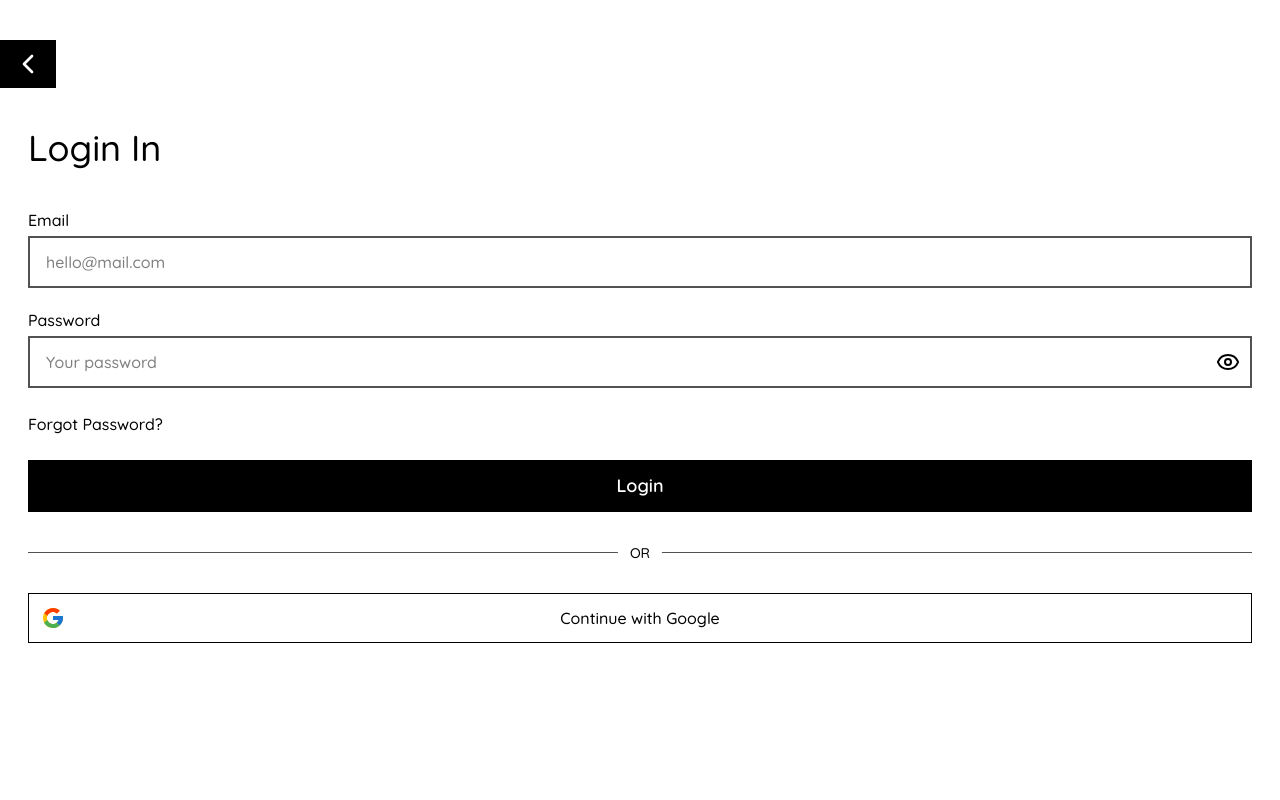
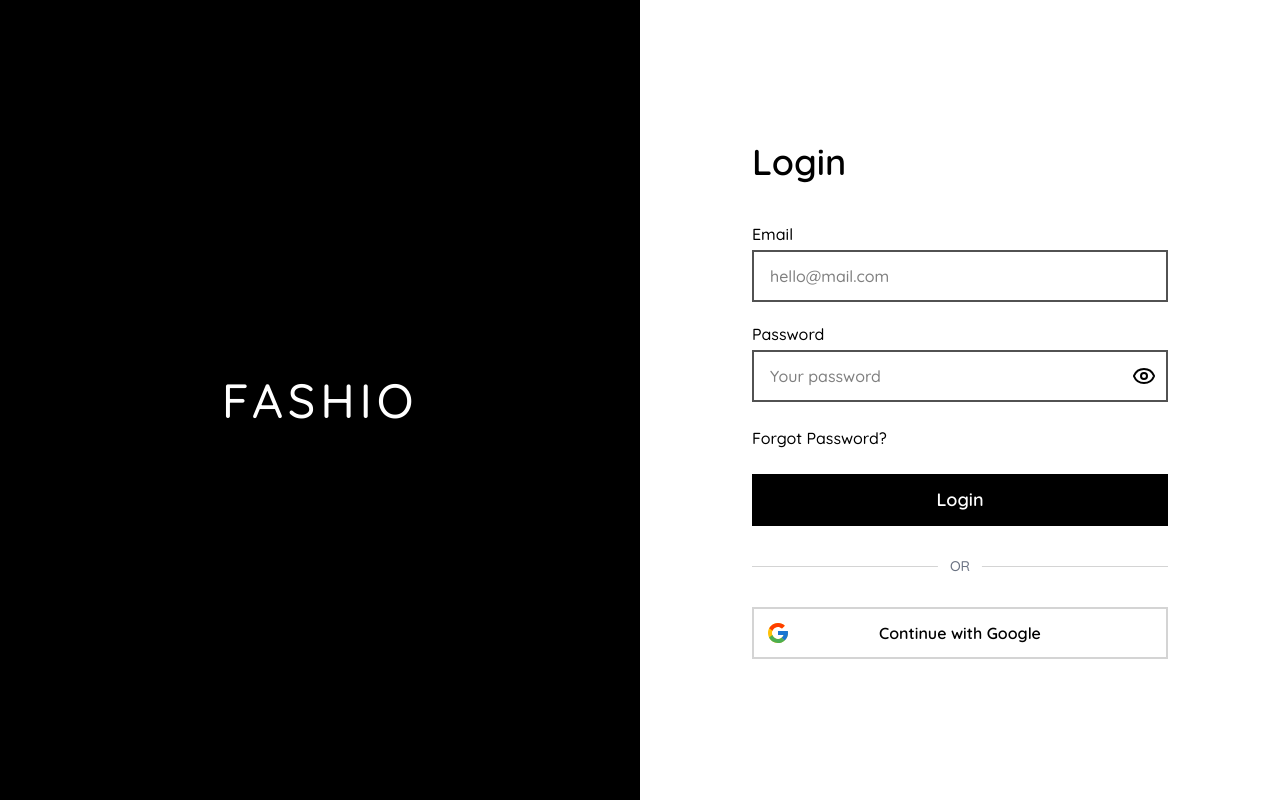
Before and after one commit to nirvanadam/fashio-ecommerce-app, a Next.js app: page /auth/login in a window 1280 px wide. Built offline with nearby package versions, Linux system fonts and the light colour scheme.

Commit message:
update ui login page

```diff
--- a/src/pages/auth/login/index.tsx
+++ b/src/pages/auth/login/index.tsx
@@ -5,16 +5,24 @@ import React from "react";
 
 export default function LoginPage() {
   return (
-    <div className="-mx-5 h-screen bg-white text-black lg:-mx-16 xl:-mx-24 2xl:-mx-64">
-      <header className="px-7 py-10 pt-32">
-        <Link href="/" className="absolute top-10 left-0 bg-black px-3 py-2">
+    <div className="-mx-5 h-screen bg-white text-black lg:-mx-16 lg:grid lg:grid-cols-2 xl:-mx-24 2xl:-mx-64">
+      <header className="px-7 py-10 pt-32 sm:px-16 md:px-28 lg:content-center lg:justify-items-center lg:bg-black lg:px-0 lg:py-0 lg:text-white">
+        <Link
+          href="/"
+          className="absolute top-10 left-0 bg-black px-3 py-2 lg:hidden"
+        >
           <ChevronLeft color="#fff" className="" size={32} />
         </Link>
-        <h1 className="text-4xl font-medium">Login In</h1>
+        <h1 className="text-4xl font-semibold lg:hidden">Login</h1>
+        <h1 className="hidden text-5xl font-medium tracking-widest lg:block">
+          FASHIO
+        </h1>
       </header>
 
-      <main className="px-7">
-        <form action="" className="flex flex-col gap-5">
+      <main className="px-7 sm:px-16 md:px-28 lg:content-center lg:px-16 xl:px-28 2xl:px-52">
+        <h1 className="hidden text-4xl font-semibold lg:block">Login</h1>
+
+        <form action="" className="flex flex-col gap-5 lg:mt-10">
           <div className="flex flex-col gap-1">
             <label htmlFor="email" className="font-medium">
               Email
@@ -59,14 +67,14 @@ export default function LoginPage() {
           </button>
         </form>
 
-        <div className="relative mt-10 h-[1px] w-full bg-neutral-600">
-          <h1 className="absolute top-1/2 left-1/2 -translate-x-1/2 -translate-y-1/2 bg-white px-3 text-sm font-medium">
+        <div className="relative mt-10 h-[1px] w-full bg-neutral-300">
+          <h1 className="absolute top-1/2 left-1/2 -translate-x-1/2 -translate-y-1/2 bg-white px-3 text-sm font-medium text-gray-500">
             OR
           </h1>
         </div>
 
         <div className="mt-10 flex flex-col">
-          <button className="relative flex w-full justify-center gap-3 border border-black p-3">
+          <button className="relative flex w-full justify-center gap-3 border-2 border-neutral-300 p-3">
             <Image
               src="/images/logo/google.svg"
               width={24}
@@ -74,7 +82,7 @@ export default function LoginPage() {
               alt=""
               className="absolute top-1/2 left-3 -translate-y-1/2"
             />
-            <h1 className="font-medium">Continue with Google</h1>
+            <h1 className="font-semibold">Continue with Google</h1>
           </button>
         </div>
       </main>
```
